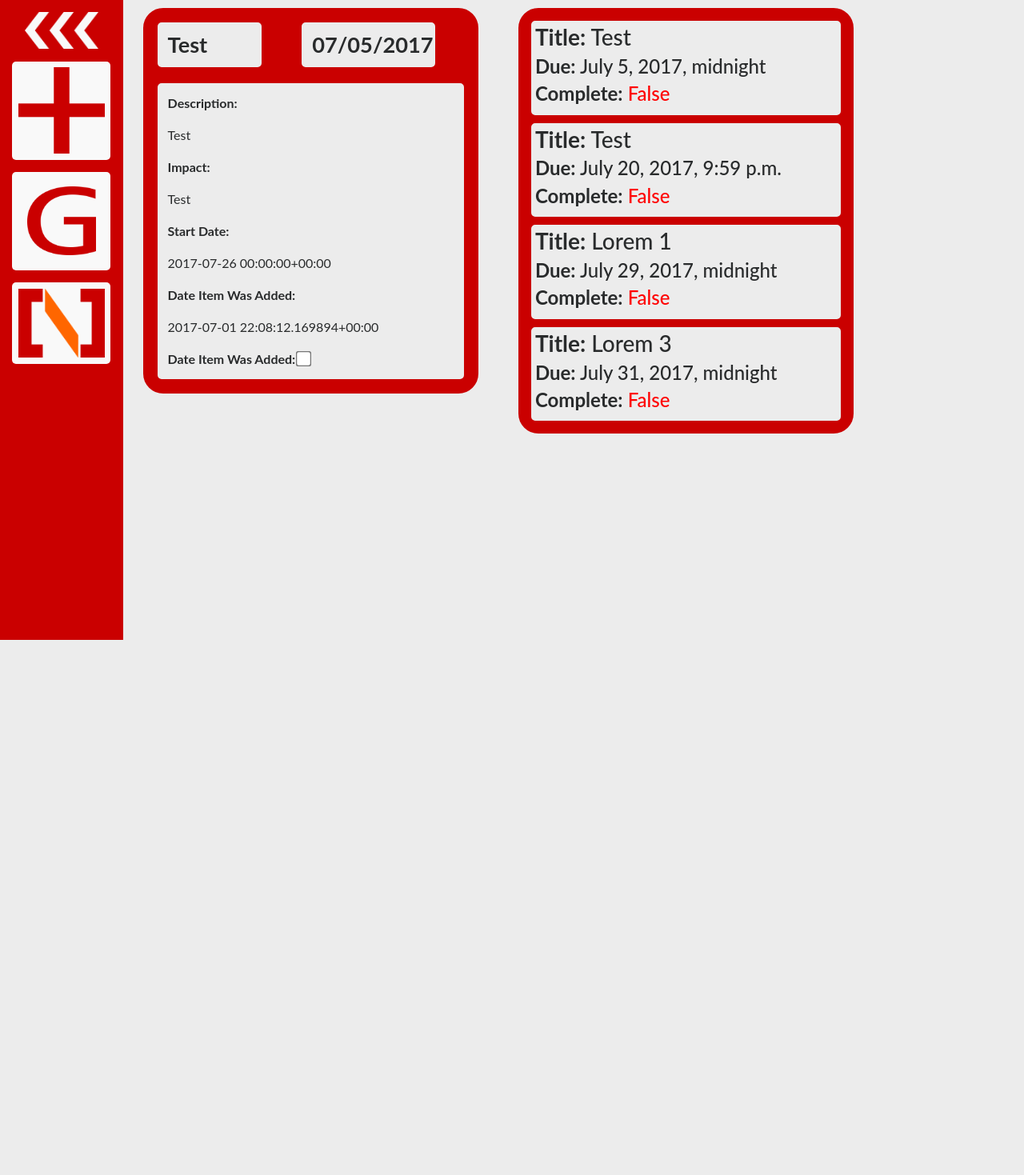
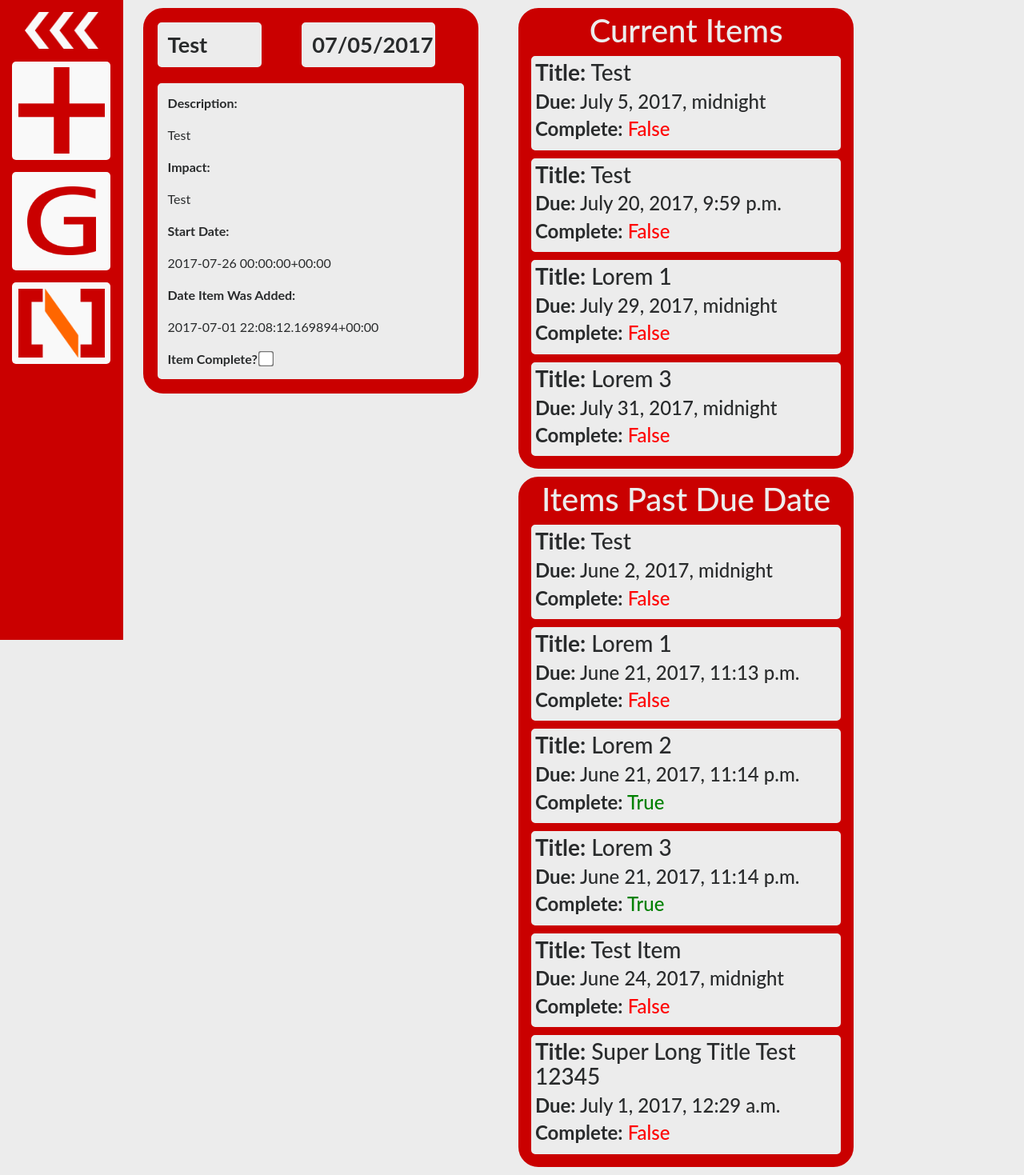
Before and after one commit to smajda/todo_django, a Django app: page /todo/ in a window 1280 px wide. Shown: the whole page at 80% size. Before the commit the page ends 800 px from the top, so only its background shows below. Run offline with Django 3.2, Linux system fonts and the light colour scheme; data comes from the database, SQL or seed files in the repository; both versions use the stored data as it was after the commit; some libraries are stand-ins or nearby versions.

Commit message:
Added a new list showing expired items. Also changed debug setting to env var

```diff
--- a/todo/templates/todo/index.html
+++ b/todo/templates/todo/index.html
@@ -19,7 +19,7 @@
             <p><b>Impact:</b><div id="json_impact_text"></div></p>
             <p><b>Start Date:</b><div id="json_start_date"></div></p>
             <p><b>Date Item Was Added:</b><div id="json_add_date"></div></p>
-            <b>Date Item Was Added: </b><input id="-1" type="checkbox" name="item_complete" checked>
+            <b>Item Complete? </b><input id="-1" type="checkbox" name="item_complete" checked>
           </div>
         </div>
       </div>
@@ -37,7 +37,32 @@
         </div>
       {% endif %}
       <div id = "todo_container">
+        <div class="col-md-12" style="text-align: center; color: #ecececff;">
+          <h1>Current Items</h1>
+        </div>
         {% for item in item_list %}
+        <div class="item" id = {{item.id}}>
+          <div class="item_info">
+            <h3><b>Title:</b> {{item.title_text}}</h3>
+            <h4><b>Due:</b> {{item.due_date}}</h4>
+
+            <h4><div class="complete_info" id = {{item.id}}>
+              {% if item.complete %}
+                <b>Complete:</b> <span style='color: green'>{{item.complete}}</span>
+              {% else %}
+                <b>Complete:</b> <span style='color: red'>{{item.complete}}</span>
+              {% endif %}
+            </div></h4>
+          </div>
+        </div>
+        {% endfor %}
+      </div>
+
+      <div id = "todo_container">
+        <div class="col-md-12" style="text-align: center; color: #ecececff;">
+          <h1>Items Past Due Date</h1>
+        </div>
+        {% for item in past_items %}
         <div class="item" id = {{item.id}}>
           <div class="item_info">
             <h3><b>Title:</b> {{item.title_text}}</h3>
--- a/todo/views.py
+++ b/todo/views.py
@@ -18,10 +18,11 @@ from datetime import datetime
 def index(request):
     template_name = 'todo/index.html'
     context_object_name = 'item_list'
-    todo_items = Item.objects.filter(due_date__gt=timezone.now()).order_by('due_date')
+    todo_items = Item.objects.filter(due_date__gte=timezone.now()).order_by('due_date')
+    past_items = Item.objects.filter(due_date__lt=timezone.now()).order_by('due_date')
     return render(request, template_name,
                   {context_object_name: todo_items,
-                   'refresh': True})
+                   'past_items': past_items})
 
 
 def complete_item(request):
--- a/todo_dj/settings.py
+++ b/todo_dj/settings.py
@@ -19,8 +19,11 @@ import dj_database_url
 # Build paths inside the project like this: os.path.join(BASE_DIR, ...)
 BASE_DIR = os.path.dirname(os.path.dirname(os.path.abspath(__file__)))
 
-# SECURITY WARNING: don't run with debug turned on in productiocinen!
+# SECURITY WARNING: don't run with debug turned on in production!
 DEBUG = False
+DEBUG_STR = os.environ.get('DJANGO_DEBUG')
+if DEBUG_STR == "True":
+    DEBUG = True
 SECRET_KEY = os.environ.get('SECRET_KEY')
 if not SECRET_KEY and DEBUG:
     SECRET_KEY = secret_key()
```
Also changed, not shown: db.sqlite3.
